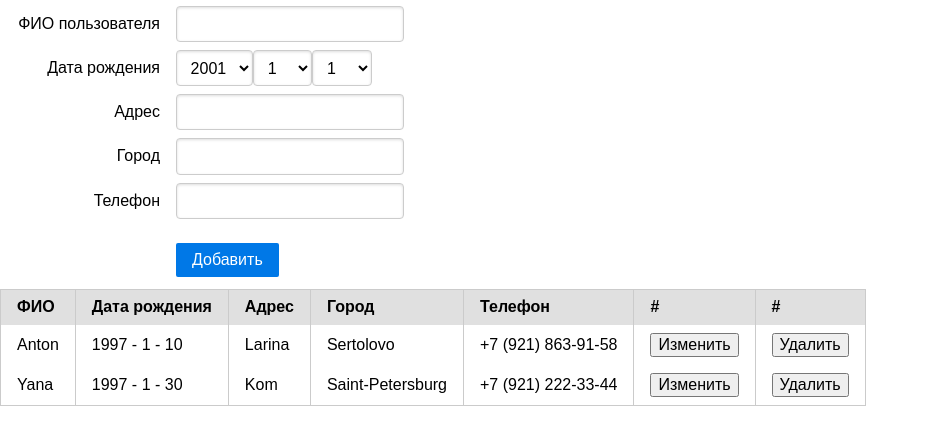
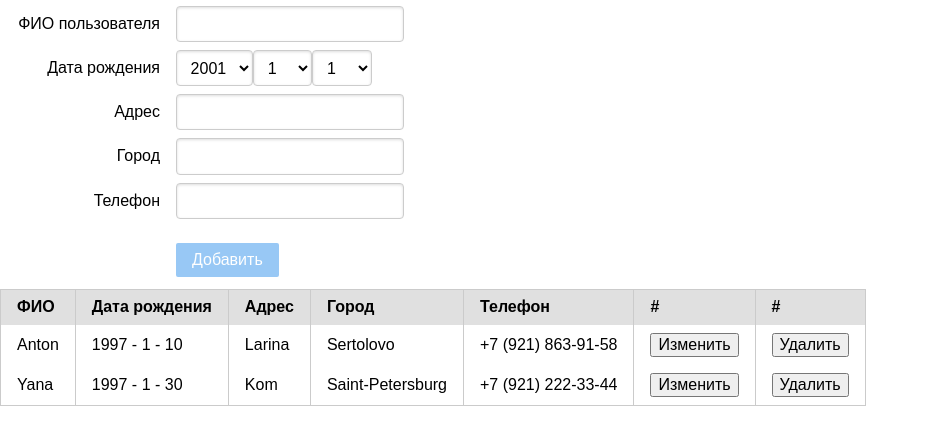
Before and after one commit to antonkri97/behind-the-games, a React (Create React App) app: page / in a window 1280 px wide. Shown: the top 444 px of the page, without its empty margins (0-929 px from the left). Built offline with nearby package versions, Linux system fonts and the light colour scheme.

Commit message:
Added update/insert

```diff
--- /dev/null
+++ b/src/components/Form/action.jsx
@@ -0,0 +1,34 @@
+import React from 'react';
+import PropTypes from 'prop-types';
+
+const onAction = (isUpdate, onInsert, onUpdate, onSelect) => (e) => {
+  e.preventDefault();
+
+  isUpdate ? onUpdate() : onInsert()
+
+  onSelect();
+}
+
+const Action = ({ isUpdate, isValid, onInsert, onUpdate, onSelect }) => (
+  <div className="pure-controls">
+    <button
+      className="pure-button pure-button-primary"
+      onClick={onAction(isUpdate, onInsert, onUpdate, onSelect)}
+      disabled={!isValid}
+    >
+      {
+        isUpdate ? 'Обновить' : 'Добавить'
+      }
+    </button>
+  </div>
+);
+
+Action.propTypes = {
+  isUpdate: PropTypes.bool,
+  isValid: PropTypes.bool,
+  onUpdate: PropTypes.func,
+  onInsert: PropTypes.func,
+  onSelect: PropTypes.func
+};
+
+export default Action;
--- a/src/components/Form/index.jsx
+++ b/src/components/Form/index.jsx
@@ -4,6 +4,7 @@ import Name from './name';
 import Address from './address';
 import City from './city';
 import Tel from './tel';
+import Action from './action';
 import PropTypes from 'prop-types';
 
 const uuidv4 = require('uuid/v4')
@@ -28,21 +29,8 @@ class UserForm extends Component {
   static propTypes = {
     user: PropTypes.object,
     onUserInsert: PropTypes.func,
-    onUserUpdate: PropTypes.func
-  }
-
-  static defaultProps = {
-    user: {
-      name: '',
-      birth: {
-        year: "2001",
-        month: "1",
-        day: "1"
-      },
-      address: '',
-      city: '',
-      tel: 0
-    }
+    onUserUpdate: PropTypes.func,
+    onUserSelect: PropTypes.func
   }
 
   isValid = () => {
@@ -60,7 +48,19 @@ class UserForm extends Component {
 
   componentWillReceiveProps(nextProps) {
     if (nextProps.user !== undefined) {
-      this.setState(nextProps.user )
+      this.setState(Object.assign({}, nextProps.user))
+    } else {
+      this.setState({
+        name: '',
+        birth: {
+          year: "2001",
+          month: "1",
+          day: "1"
+        },
+        address: '',
+        city: '',
+        tel: ''
+      })
     }
   }
 
@@ -82,9 +82,13 @@ class UserForm extends Component {
           <Address address={this.state.address} onChangeAddress={(address) => this.setState({address})} />
           <City city={this.state.city} onChangeCity={(e) => this.setState({city: e.target.value})} />
           <Tel tel={this.state.tel} onTelChange={(e) => this.setState({ tel: e.target.value})} />
-          <div className="pure-controls">
-            <button className="pure-button pure-button-primary" onClick={this.onInsert}>Добавить</button>
-          </div>
+          <Action
+            isUpdate={this.props.user !== undefined}
+            isValid={this.isValid()}
+            onUpdate={() => this.props.onUserUpdate(this.state)}
+            onInsert={() => this.props.onUserInsert(Object.assign(this.state, { id: uuidv4()}))}
+            onSelect={() => this.props.onUserSelect()}
+          />
         </fieldset>
       </form>
   );
--- a/src/containers/user.jsx
+++ b/src/containers/user.jsx
@@ -1,6 +1,6 @@
 import UserForm from '../components/Form';
 import { connect } from 'react-redux';
-import { insert, update } from '../actions'
+import { insert, update, select } from '../actions'
 
 const mapStateToProps = (state) => ({
   user: state.selectedUser !== -1 ? state.users.find(u => u.id === state.selectedUser) : undefined
@@ -8,7 +8,8 @@ const mapStateToProps = (state) => ({
 
 const mapDispatchToProps = (dispatch) => ({
   onUserInsert: (user) => dispatch(insert(user)),
-  onUserUpdate: (user) => dispatch(update(user))
+  onUserUpdate: (user) => dispatch(update(user)),
+  onUserSelect: () => dispatch(select(-1))
 });
 
 export default connect(mapStateToProps, mapDispatchToProps)(UserForm);
--- a/src/reducers/index.js
+++ b/src/reducers/index.js
@@ -38,7 +38,9 @@ export default (state = initialState, action) => {
         users: [...state.users, action.user ]
       })
     case UPDATE_USER:
-      return state;
+      return Object.assign({}, state, {
+        users: state.users.map(u => u.id === action.user.id ? action.user : u)
+      });
     case REMOVE_USER:
       return Object.assign({}, state, {
         users: state.users.filter(u => u.id !== action.id)
```
